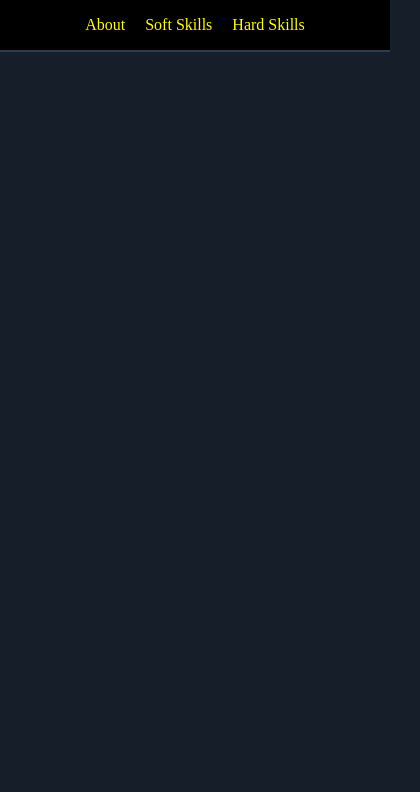
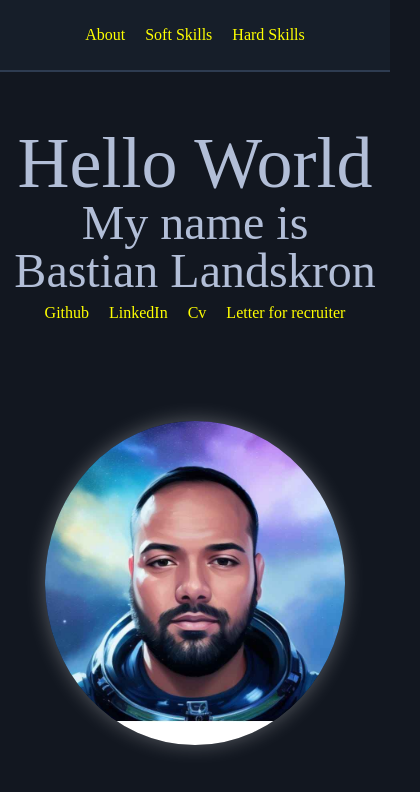
Before and after one commit to Blandskron/MyPortfolioWeb, a React (Create React App) app in the folder my-portfolio-web/: page / in a window 390 px wide. Shown: the top 792 px of the page, 420 px wide, since content can reach past the window. Built offline with nearby package versions, Linux system fonts and the light colour scheme.

Commit message:
This is a title Section

```diff
--- a/my-portfolio-web/src/App/App.css
+++ b/my-portfolio-web/src/App/App.css
@@ -0,0 +1,85 @@
+@media(max-width: 769px) {
+    .title {
+        display: flex;
+        flex-direction: column;
+        justify-content: flex-start;
+        align-items: center;
+        padding: 5px;
+    }
+
+    .title_info {
+        padding: 20px;
+    }
+
+    .menu__social {
+        display: flex;
+        flex-direction: row;
+        justify-content: center;
+        align-items: center;
+    }
+
+    .imagen img {
+        width: 60%;
+        height: 60%;
+    }
+
+    .pAbout {
+        padding: 7px;
+        margin-left: 40px;
+        margin-right: 40px;
+    }
+
+    .Soft {
+        padding: 7px;
+        margin-left: 40px;
+        margin-right: 40px;
+    }
+
+    .liHard {
+        padding: 7px;
+        margin-left: 40px;
+        margin-right: 40px;
+        display: flex;
+        flex-direction: column;
+        align-items: center;
+    }
+
+}
+
+.app {
+    display: flex;
+    flex-direction: column;
+    align-items: center;
+}
+
+.title {
+    display: flex;
+    flex-direction: row;
+    align-items: center;
+}
+
+h1 {
+    font-size: 72px;
+    color: #b2bed7;
+    text-align: center;
+}
+
+h2 {
+    color: #b2bed7;
+    font-size: 48px;
+    text-align: center;
+}
+
+h3 {
+    font-size: 24px;
+    color: #FFFF00;
+    padding: 7px;
+}
+
+.imgPerfil {
+    border-radius: 50%;
+    width: 300px;
+    overflow: hidden;
+    box-shadow: 0 0 20px rgba(255, 255, 255, 0.3);
+    margin: 50px;
+}
--- a/my-portfolio-web/src/App/App.js
+++ b/my-portfolio-web/src/App/App.js
@@ -1,11 +1,16 @@
 import React from 'react';
 import './App.css';
-import NavBar from '../Components/navBar/navBar'
+import NavBar from '../Components/navBar/navBar';
+import TitleSection from '../Components/titleSection/titleSection';
+import perfilImage from '../assets/perfil.jpg';
+
 
 function App() {
   return (
-    <NavBar />
-
+    <div className='app'>
+      <NavBar />
+      <TitleSection />
+    </div>
   );
 }
 
--- a/my-portfolio-web/src/Components/navBar/StyleNav.css
+++ b/my-portfolio-web/src/Components/navBar/StyleNav.css
@@ -1,7 +1,7 @@
 .headerNav {
     width: 100%;
-    height: 50px;
-    background-color: black;
+    height: 70px;
+    background-color: #161e29;
     display: flex;
     flex-direction: row;
     align-items: center;
--- /dev/null
+++ b/my-portfolio-web/src/Components/titleSection/StyleTitleSection.css
@@ -0,0 +1,47 @@
+.title {
+    display: flex;
+    flex-direction: row;
+    align-items: center;
+    margin: 30px;
+}
+
+h1 {
+    font-size: 72px;
+    color: #b2bed7;
+    text-align: center;
+}
+
+h2 {
+    color: #b2bed7;
+    font-size: 48px;
+    text-align: center;
+}
+
+h3 {
+    font-size: 24px;
+    color: #FFFF00;
+    padding: 7px;
+}
+
+.imgDiv {
+    margin: 20px;
+}
+
+.imgPerfil {
+    border-radius: 50%;
+    width: 300px;
+    overflow: hidden;
+    box-shadow: 0 0 20px rgba(255, 255, 255, 0.3);
+    margin: 50px;
+}
+
+@media(max-width: 769px) {
+    .title {
+        display: flex;
+        flex-direction: column;
+        justify-content: flex-start;
+        align-items: center;
+        padding: 5px;
+    }
+
+}
--- /dev/null
+++ b/my-portfolio-web/src/Components/titleSection/titleSection.js
@@ -0,0 +1,28 @@
+import React from 'react';
+import './StyleTitleSection.css';
+import perfilImage from '../../assets/perfil.jpg';
+
+function TitleSection() {
+  return (
+    <article class="title">
+        <div class="title_info">
+            <h1>Hello World</h1>
+            <h2>My name is</h2>
+            <h2>Bastian Landskron</h2>
+            <nav class="Social">
+                <ul class="menu__social">
+                    <li class="social__menu"><a href="https://github.com/Blandskron" target="_blank">Github</a></li>
+                    <li class="social__menu"><a href="https://www.linkedin.com/in/blandskron/" target="_blank">LinkedIn</a></li>
+                    <li class="social__menu"><a href="pdf/CVBlandskron.pdf" download="CVBlandskron" target="_blank">Cv</a></li>
+                    <li class="social__menu"><a href="pdf/LetterBlandskron.pdf" download="LetterBlandskron" target="_blank">Letter for recruiter</a></li>
+                </ul>
+            </nav>
+        </div>
+        <div className="imgDiv">
+          <img className='imgPerfil' src={perfilImage} alt="Foto de perfil bastian landskron" />
+        </div>
+    </article>
+  );
+}
+
+export default TitleSection;
--- a/my-portfolio-web/src/index.css
+++ b/my-portfolio-web/src/index.css
@@ -26,7 +26,7 @@ footer, header, hgroup, menu, nav, section {
 
 body {
 	line-height: 1;
-  background-color: #161e29;
+	background-color: #121720;
 }
 
 ol, ul {
```
Also changed, not shown: my-portfolio-web/src/assets/perfil.jpg (added).
